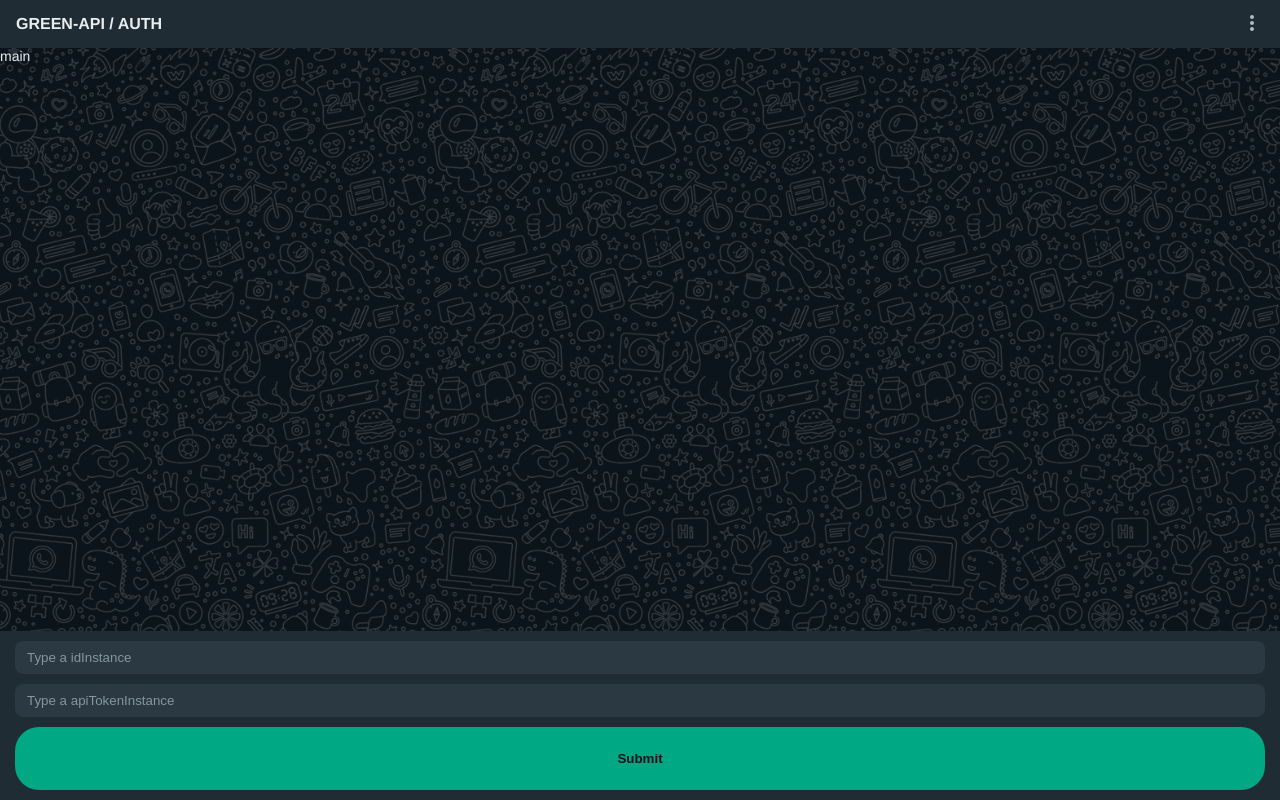
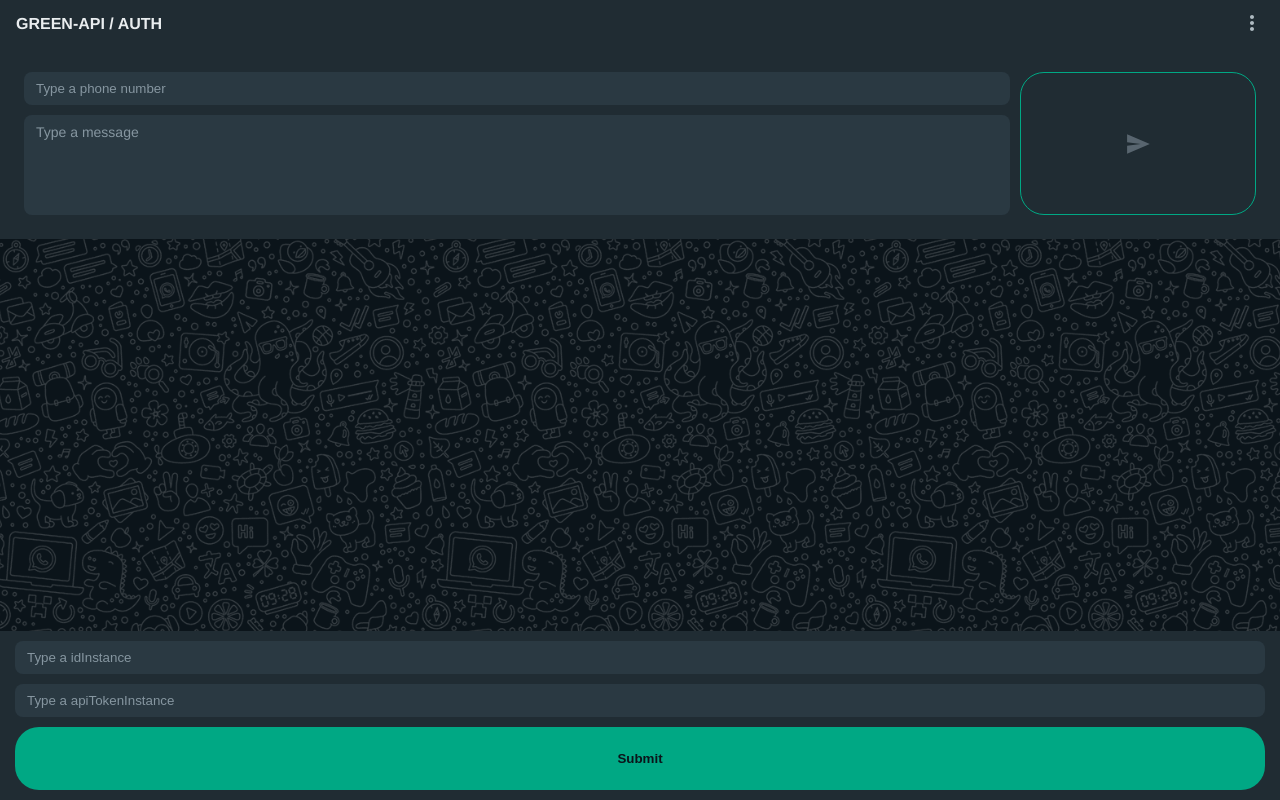
Before and after one commit to Fpsska/Green-Api-Tester, a React (Create React App) app: page / in a window 1280 px wide. Built offline with nearby package versions, Linux system fonts and the light colour scheme.

Commit message:
feat: create FormInput.tsx, MessageFrom.tsx components, add styles

```diff
--- a/src/app/components/layout/App/App.tsx
+++ b/src/app/components/layout/App/App.tsx
@@ -2,6 +2,8 @@
 
 import Header from 'app/components/layout/Header/Header';
 import Footer from 'app/components/layout/Footer/Footer';
+
+import MessageForm from 'app/components/layout/MessageForm/MessageForm';
 
 import './App.css';
 import 'assets/styles/style.scss';
@@ -12,7 +14,9 @@
     return (
         <div className="App">
             <Header />
-            <main className="main">main</main>
+            <main className="main">
+                <MessageForm />
+            </main>
             <Footer />
         </div>
     );
--- a/src/app/components/layout/AuthForm/AuthForm.tsx
+++ b/src/app/components/layout/AuthForm/AuthForm.tsx
@@ -1,4 +1,6 @@
 import React from 'react';
+
+import FormInput from 'app/components/ui/FormInput/FormInput';
 
 import './auth-form.scss';
 
@@ -11,18 +13,8 @@
             action="#"
             onSubmit={e => e.preventDefault()}
         >
-            <input
-                className="auth-form__input"
-                type="text"
-                required
-                placeholder="Type a idInstance"
-            />
-            <input
-                className="auth-form__input"
-                type="text"
-                required
-                placeholder="Type a apiTokenInstance"
-            />
+            <FormInput placeholder="Type a idInstance" />
+            <FormInput placeholder="Type a apiTokenInstance" />
             <button
                 className="auth-form__button"
                 type="submit"
--- a/src/app/components/layout/AuthForm/auth-form.scss
+++ b/src/app/components/layout/AuthForm/auth-form.scss
@@ -12,18 +12,6 @@
 
     :not(:last-child) {
         margin-bottom: 10px;
-    }
-
-    &__input {
-        background-color: $outer-space-color;
-        color: $light-silver-color;
-        padding: 9px 12px;
-        border-radius: 8px;
-        border: transparent;
-
-        &::placeholder {
-            color: $cool-grey;
-        }
     }
 
     &__button {
--- /dev/null
+++ b/src/app/components/layout/MessageForm/MessageForm.tsx
@@ -0,0 +1,53 @@
+import React from 'react';
+
+import FormInput from 'app/components/ui/FormInput/FormInput';
+
+import './message-form.scss';
+
+// /. imports
+
+const MessageForm: React.FC = () => {
+    return (
+        <form
+            className="message-form"
+            action="#"
+            onSubmit={e => e.preventDefault()}
+        >
+            <div className="message-form__inputs">
+                <FormInput placeholder="Type a phone number" />
+                <textarea
+                    className="message-form__text-area"
+                    placeholder="Type a message"
+                    required
+                ></textarea>
+            </div>
+
+            <div className="message-form__controls">
+                <button
+                    className="message-form__button"
+                    type="submit"
+                    aria-label="send message"
+                >
+                    <svg
+                        viewBox="0 0 24 24"
+                        height="24"
+                        width="24"
+                        preserveAspectRatio="xMidYMid meet"
+                        version="1.1"
+                        x="0px"
+                        y="0px"
+                        enableBackground="new 0 0 24 24"
+                        xmlSpace="preserve"
+                    >
+                        <path
+                            fill=""
+                            d="M1.101,21.757L23.8,12.028L1.101,2.3l0.011,7.912l13.623,1.816L1.112,13.845 L1.101,21.757z"
+                        ></path>
+                    </svg>
+                </button>
+            </div>
+        </form>
+    );
+};
+
+export default MessageForm;
--- /dev/null
+++ b/src/app/components/layout/MessageForm/message-form.scss
@@ -0,0 +1,87 @@
+@import 'assets/styles/vars.scss';
+
+// /. imports
+
+.message-form {
+
+    display: flex;
+    justify-content: space-between;
+
+    background-color: $charleston-green-color;
+    padding: 24px;
+    gap: 10px;
+
+    &__inputs {
+        flex: 0 1 80%;
+        display: flex;
+        flex-direction: column;
+
+        :not(:last-child) {
+            margin-bottom: 10px;
+        }
+
+    }
+
+    &__text-area {
+        min-height: 100px;
+        background-color: $outer-space-color;
+        color: $light-silver-color;
+        padding: 9px 12px;
+        border-radius: 8px;
+        border: transparent;
+        resize: none;
+        font-family: inherit;
+        font-size: inherit;
+
+        &::-webkit-scrollbar {
+            width: 5px;
+        }
+
+        &::-webkit-scrollbar-track {
+            border-radius: 24px;
+        }
+
+        &::-webkit-scrollbar-thumb {
+            background-color: $cool-grey-color;
+            border-radius: 24px;
+        }
+
+        &::placeholder {
+            color: $cool-grey-color;
+        }
+    }
+
+    &__controls {
+        flex: 1 1 auto;
+        display: flex;
+        justify-content: center;
+        min-height: 60px;
+        border: 1px solid $munsell-green-color;
+        transition: all .25s ease-in-out;
+        border-radius: 24px;
+
+        &:hover {
+            border-color: $caribbean-green-color;
+
+            svg {
+                fill: $caribbean-green-color;
+            }
+        }
+    }
+
+    &__button {
+        display: flex;
+        align-items: center;
+        justify-content: center;
+        background-color: transparent;
+        border: transparent;
+        padding: 0;
+        cursor: pointer;
+
+        svg {
+            transition: fill .25s ease-in-out;
+            cursor: pointer;
+            fill: rgba(134, 150, 160, 0.55);
+        }
+    }
+}
--- /dev/null
+++ b/src/app/components/ui/FormInput/FormInput.tsx
@@ -0,0 +1,25 @@
+import React from 'react';
+
+import './form-Input.scss';
+
+// /. imports
+
+interface propTypes {
+    placeholder: string;
+    additionalClass?: string;
+}
+
+// /. interfaces
+
+const FormInput: React.FC<propTypes> = ({ placeholder, additionalClass }) => {
+    return (
+        <input
+            className={`input ${additionalClass ? additionalClass : ''}`}
+            type="text"
+            required
+            placeholder={placeholder}
+        />
+    );
+};
+
+export default FormInput;
--- /dev/null
+++ b/src/app/components/ui/FormInput/form-Input.scss
@@ -0,0 +1,19 @@
+@import 'assets/styles/vars.scss';
+
+// /. imports
+
+.input {
+    background-color: $outer-space-color;
+    color: $light-silver-color;
+    padding: 9px 12px;
+    border-radius: 8px;
+    border: transparent;
+
+    &::placeholder {
+        color: $cool-grey-color;
+    }
+}
+
+.input_message {
+    min-height: 100px;
+}
--- a/src/assets/styles/_vars.scss
+++ b/src/assets/styles/_vars.scss
@@ -1,6 +1,6 @@
 $bright-gray-color: #e9edef;
 $light-silver-color: #d1d7db;
-$cool-grey: #8696A0;
+$cool-grey-color: #8696A0;
 $cadet-blue-color: #aebac1;
 $chinese-black-color: #0b141a;
 $charleston-green-color: #202c33;
```
Also changed, not shown: src/assets/icons/send-icon.svg (added).
